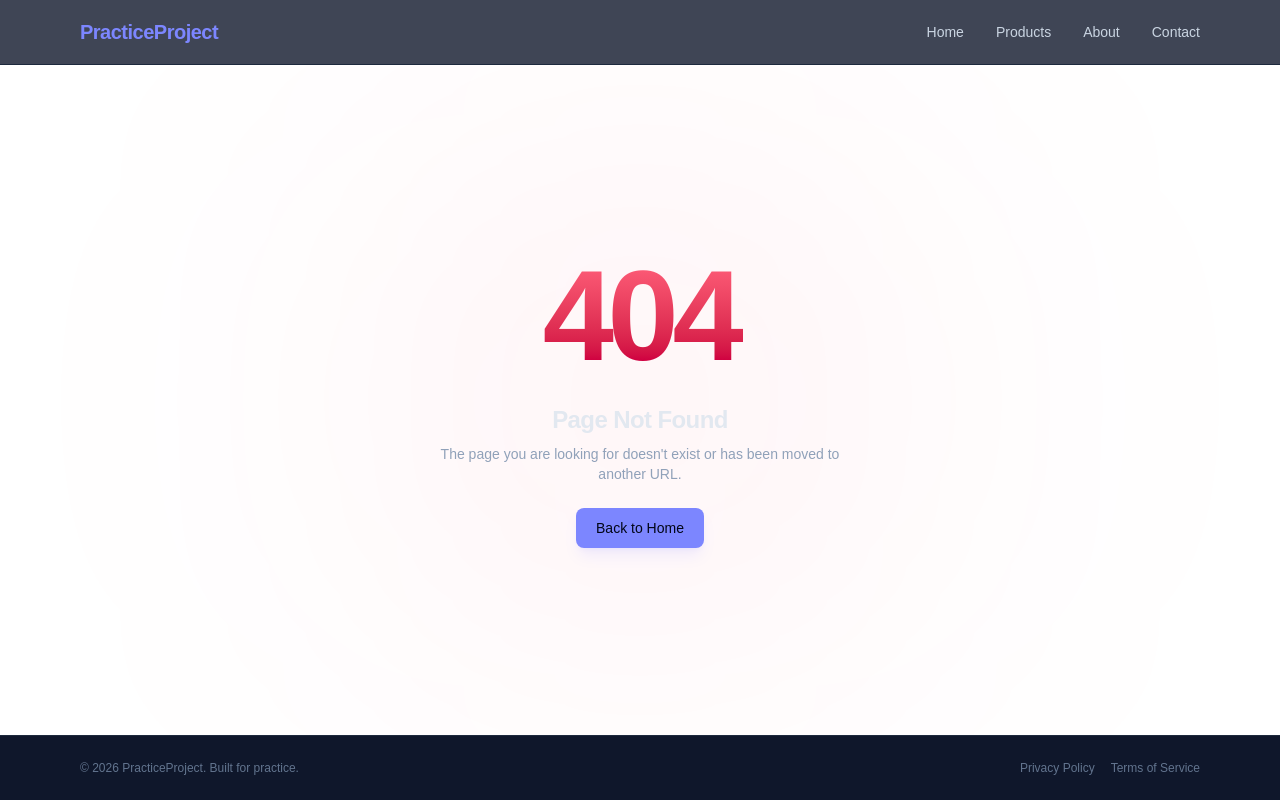
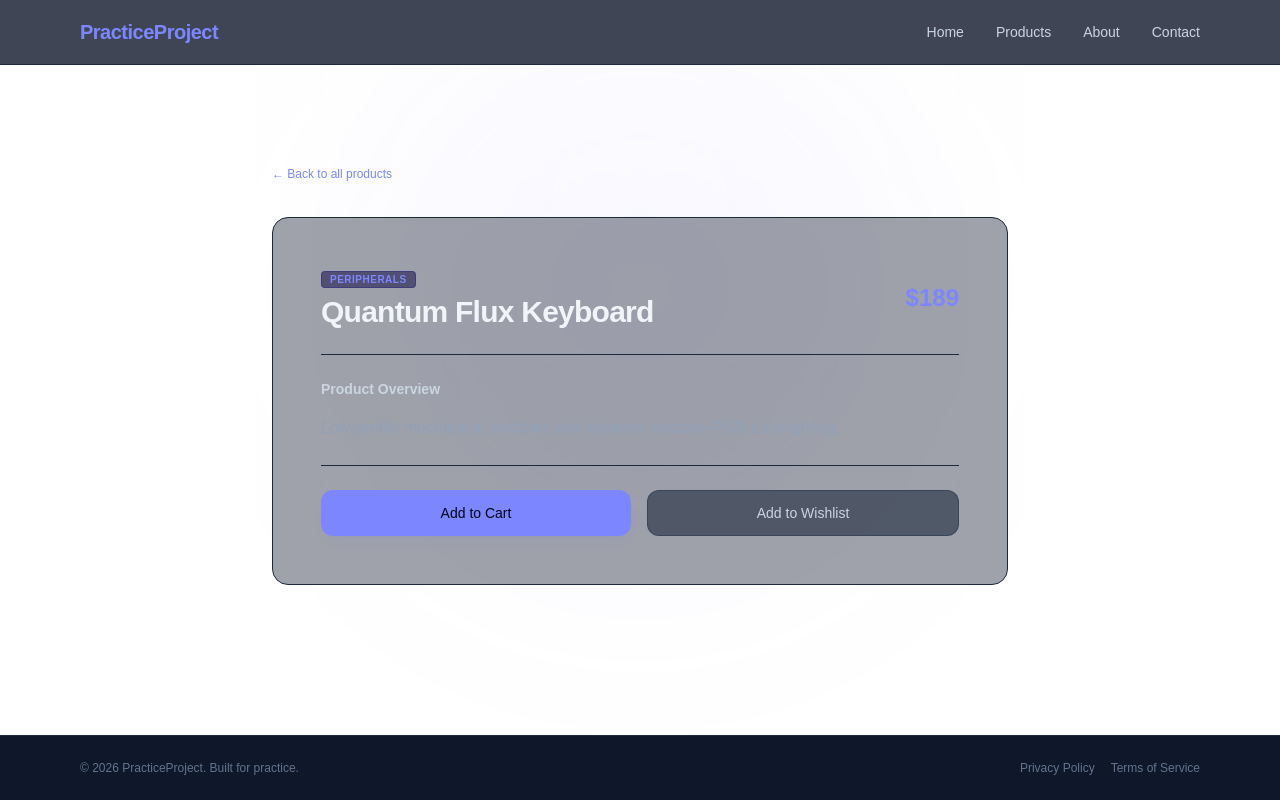
Before and after one commit to bipinjlimbu/Next-JS-Practice-Project, a Next.js app in the folder my-app/: page /products/1 in a window 1280 px wide. Before the commit this address had no page. Built offline with nearby package versions, Linux system fonts and the light colour scheme.

Commit message:
Single Products Page Added

```diff
--- /dev/null
+++ b/my-app/app/products/[id]/page.tsx
@@ -0,0 +1,67 @@
+import React from 'react';
+import Link from 'next/link';
+import { notFound } from 'next/navigation';
+import { products } from '@/data/products';
+
+export default async function ProductDetailPage({
+    params,
+}: {
+    params: Promise<{ id: string }>;
+}) {
+    const { id } = await params;
+
+    const product = products.find((p) => p.id === parseInt(id));
+
+    if (!product) {
+        notFound();
+    }
+
+    return (
+        <div className="flex-grow max-w-3xl mx-auto px-4 py-16 md:py-24 w-full relative overflow-hidden">
+            <div className="absolute top-1/3 left-1/2 -translate-x-1/2 -translate-y-1/2 w-[500px] h-[500px] bg-indigo-500/5 blur-[130px] rounded-full pointer-events-none" />
+
+            <div className="relative z-10 space-y-8">
+                <div>
+                    <Link
+                        href="/products"
+                        className="text-xs text-indigo-400 hover:text-indigo-300 font-medium transition-colors"
+                    >
+                        &larr; Back to all products
+                    </Link>
+                </div>
+
+                <div className="p-8 md:p-12 bg-slate-900/40 border border-slate-800 rounded-2xl space-y-6">
+                    <div className="flex flex-col sm:flex-row sm:items-center justify-between gap-4 border-b border-slate-800 pb-6">
+                        <div className="space-y-1">
+                            <span className="text-[10px] font-bold uppercase tracking-wider text-indigo-400 bg-indigo-950/60 px-2 py-0.5 border border-indigo-900/50 rounded">
+                                {product.category}
+                            </span>
+                            <h1 className="text-2xl md:text-3xl font-extrabold tracking-tight text-slate-100 pt-1">
+                                {product.name}
+                            </h1>
+                        </div>
+                        <div className="text-2xl font-black text-indigo-400 sm:text-right">
+                            {product.price}
+                        </div>
+                    </div>
+
+                    <div className="space-y-4">
+                        <h3 className="text-sm font-semibold text-slate-300">Product Overview</h3>
+                        <p className="text-slate-400 text-sm md:text-base leading-relaxed">
+                            {product.description}
+                        </p>
+                    </div>
+
+                    <div className="pt-6 border-t border-slate-800 flex flex-col sm:flex-row gap-4">
+                        <button className="flex-1 py-3 px-6 text-sm font-medium text-slate-950 bg-indigo-400 hover:bg-indigo-300 active:bg-indigo-500 rounded-xl transition-all shadow-lg shadow-indigo-500/5">
+                            Add to Cart
+                        </button>
+                        <button className="flex-1 py-3 px-6 text-sm font-medium text-slate-300 bg-slate-800/60 hover:bg-slate-800 border border-slate-700/80 rounded-xl transition-all">
+                            Add to Wishlist
+                        </button>
+                    </div>
+                </div>
+            </div>
+        </div>
+    );
+}
```
